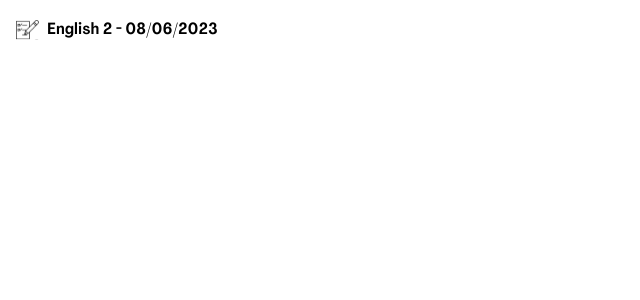
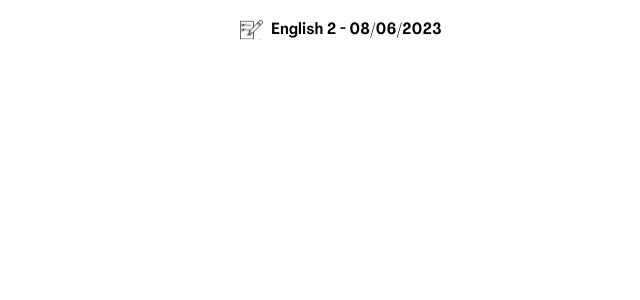
Before and after one commit to dubravko-luka/english-center, a Next.js app: page /test in a window 1280 px wide. Shown: the top 300 px of the page, without its empty margins (0-640 px from the left). Built offline with nearby package versions, Linux system fonts and the light colour scheme.

Commit message:
init code

```diff
--- a/tailwind.config.js
+++ b/tailwind.config.js
@@ -7,7 +7,7 @@ module.exports = {
     container: {
       center: true,
       padding: {
-        DEFAULT: '1rem',
+        DEFAULT: '15rem',
       },
     },
     screens: {
```
